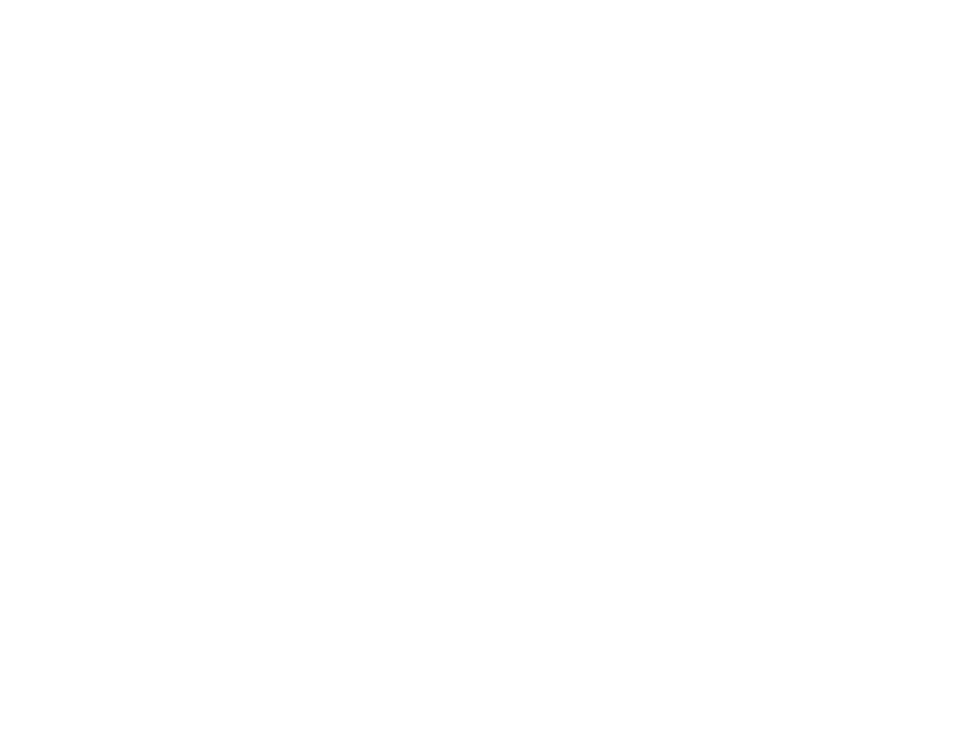
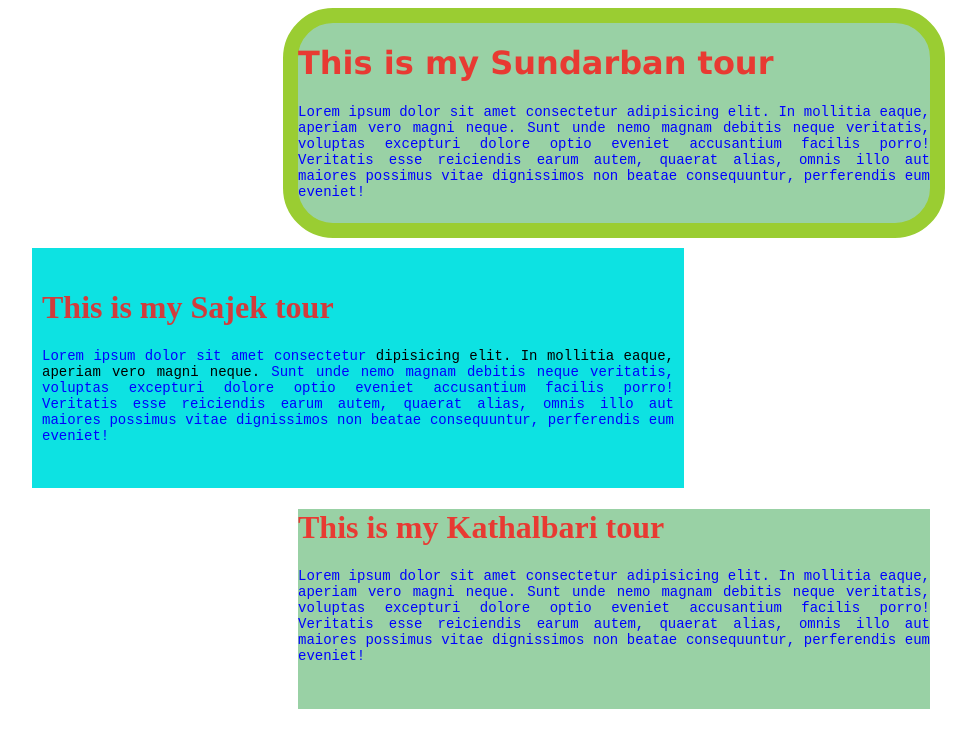
Before and after one commit to amitmahmud26/my-first-repo, a plain HTML site: page index.html in a window 1280 px wide. Shown: the whole page, without its empty margins (26-1002 px from the left). Drawn offline with Linux system fonts and the light colour scheme.

Commit message:
html css added

```diff
--- a/index.html
+++ b/index.html
@@ -1,12 +1,21 @@
 <!DOCTYPE html>
 <html lang="en">
 <head>
-    <meta charset="UTF-8">
-    <meta http-equiv="X-UA-Compatible" content="IE=edge">
-    <meta name="viewport" content="width=device-width, initial-scale=1.0">
-    <title>fjtfd</title>
+    <title>First CSS</title>
+    <link rel="stylesheet" href="style.css">
 </head>
 <body>
-
+    <div id="sundarban">
+        <h1>This is my Sundarban tour</h1>
+        <p>Lorem ipsum dolor sit amet consectetur adipisicing elit. In mollitia eaque, aperiam vero magni neque. Sunt unde nemo magnam debitis neque veritatis, voluptas excepturi dolore optio eveniet accusantium facilis porro! Veritatis esse reiciendis earum autem, quaerat alias, omnis illo aut maiores possimus vitae dignissimos non beatae consequuntur, perferendis eum eveniet!</p>
+    </div>
+    <div class="second">
+        <h1>This is my Sajek tour</h1>
+        <p>Lorem ipsum dolor sit amet consectetur <span class="color"> dipisicing elit. In mollitia eaque, aperiam vero magni neque.</span> Sunt unde nemo magnam debitis neque veritatis, voluptas excepturi dolore optio eveniet accusantium facilis porro! Veritatis esse reiciendis earum autem, quaerat alias, omnis illo aut maiores possimus vitae dignissimos non beatae consequuntur, perferendis eum eveniet!</p>
+    </div>
+    <div class="third third2">
+        <h1>This is my Kathalbari tour</h1>
+        <p>Lorem ipsum dolor sit amet consectetur adipisicing elit. In mollitia eaque, aperiam vero magni neque. Sunt unde nemo magnam debitis neque veritatis, voluptas excepturi dolore optio eveniet accusantium facilis porro! Veritatis esse reiciendis earum autem, quaerat alias, omnis illo aut maiores possimus vitae dignissimos non beatae consequuntur, perferendis eum eveniet!</p>
+    </div>
 </body>
 </html>
--- /dev/null
+++ b/style.css
@@ -0,0 +1,37 @@
+p{
+    color: blue;
+    font-size: 14px;
+    text-align: justify;
+    font-family: 'Courier New', Courier, monospace;
+    font-weight: 100;
+}
+#sundarban{
+    color: #f81b1bd5;
+    font-family: 'Lucida Sans', 'Lucida Sans Regular', 'Lucida Grande', 'Lucida Sans Unicode', Geneva, Verdana, sans-serif;
+    background-color: rgb(153, 209, 165);
+    height: 200px;
+    width: 50%;
+    border: 15px solid yellowgreen;
+    border-radius: 50px;
+    margin: 0 auto;
+}
+.second{
+    color: #f81b1bd5;
+    background-color: rgb(13, 226, 226);
+    height: 200px;
+    width: 50%;
+    margin: 10px 50px;
+    padding: 20px 10px;
+}
+.third{
+    color: #f81b1bd5;
+}
+.third2{
+    background-color: rgb(153, 209, 165);
+    height: 200px;
+    width: 50%;
+    margin: 0 auto;
+}
+.color{
+    color: black;
+}
```
